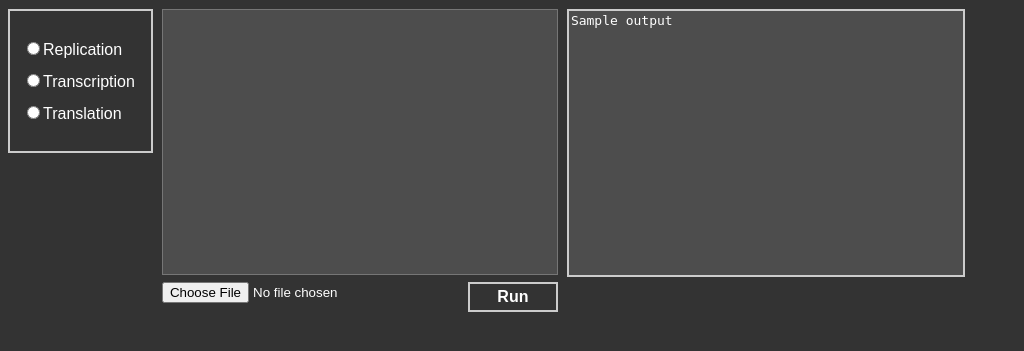
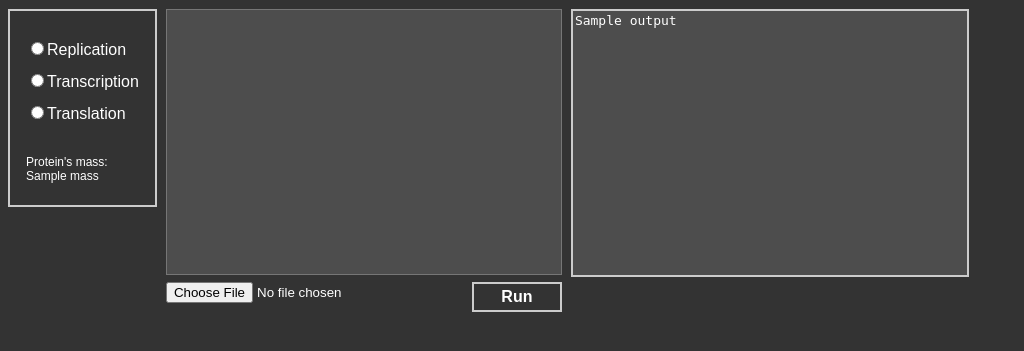
Before and after one commit to kolyat/chainsyn, a Flask app: template web/templates/main.html in a window 1280 px wide. Shown: the part 72-423 px from the top of the page, without its empty margins (0-1024 px from the left). Run offline with Flask 2, Linux system fonts and the light colour scheme; the template is opened without the code that fills it: values that come from a table or form of the project are taken from there, most other values are stand-ins (such as "Sample title", 1, 10 or a date in 2020); some libraries are stand-ins or nearby versions.

Commit message:
Add stats to web interface

```diff
--- a/term.py
+++ b/term.py
@@ -97,7 +97,7 @@ def print_results(screen, chain):
     if chain.stats.get('codons'):
         screen.addstr('Number of codons: {}\n'.format(chain.stats['codons']))
     if type(chain.stats.get('gc-content')) == float:
-        screen.addstr('GC-content: {:f} %\n'.format(chain.stats['gc-content']))
+        screen.addstr('GC-content: {:f} %\n'.format(chain.stats['gc_content']))
     if chain.stats.get('mass'):
         screen.addstr('Protein\'s mass: {}\n'.format(chain.stats['mass']))
     screen.getkey()
--- a/web/static/main.css
+++ b/web/static/main.css
@@ -3,11 +3,11 @@ body, #run, #file_upload {
 	font-family: sans-serif;
 }
 
-.header, .modes, #input_area_area, #result_area, #run {
+.header, .pane, #input_area_area, #result_area, #run {
 	border: 2px solid #CCCCCC;
 }
 
-h1, .mode, #input_area, #result_area, #run, #file_upload {
+h1, .mode, .stat, #input_area, #result_area, #run, #file_upload {
     color: #FFFFFF;
 }
 
@@ -27,7 +27,7 @@ h1 {
 	letter-spacing: 0.25em;
 }
 
-.modes {
+.pane {
 	margin-top: 0px;
 	margin-right: 9px;
 	margin-bottom: 0px;
@@ -35,12 +35,13 @@ h1 {
 	padding-top: 1em;
 	padding-right: 1em;
 	padding-bottom: 1em;
-	padding-left: 0.75em;
+	padding-left: 1em;
 	float: left;
 }
 
-.mode-selector {
-  width: 26px;
+#modes {
+	margin: 0px;
+    padding: 0px;
 }
 
 .mode {
@@ -54,6 +55,29 @@ h1 {
 	margin-left: 0px;
 }
 
+.mode-selector {
+    width: 26px;
+}
+
+#stats {
+	margin-top: 2em;
+	margin-right: 0px;
+	margin-bottom: 0px;
+	margin-left: 0px;
+	padding: 0px;
+}
+
+.stat {
+	font-size: 0.75em;
+	font-weight: 100;
+	text-align: left;
+	padding: 0px;
+    margin-top: 6px;
+	margin-right: 0px;
+	margin-bottom: 6px;
+	margin-left: 0px;
+}
+
 .editor {
  	margin-top: 0px;
  	margin-right: 9px;
@@ -63,7 +87,7 @@ h1 {
 	float: left;
 }
 
-.editor-footer {
+#editor-footer {
  	margin-top: 3px;
 	margin-bottom: 0px;
 	margin-left: 0px;
@@ -93,7 +117,7 @@ h1 {
 	margin: 0px;
 }
 
-.result {
+#result {
  	margin: 0px;
 	padding: 0px;
 	float: left;
--- a/web/templates/main.html
+++ b/web/templates/main.html
@@ -13,20 +13,38 @@
     <h1>chainsyn</h1>
   </div>
   <form name="editor" action="" method="post" enctype="multipart/form-data">
-    <div class="modes">
+    <div class="pane">
+      <div id="modes">
       {% for mode in editor_form.mode %}
         <p class="mode">{{ mode }}{{ mode.label }}</p>
       {% endfor %}
+      </div>
+      {% if stats %}
+      <div id="stats">
+        {% if stats.nucleotides >= 0 %}
+        <p class="stat">Number of nucleotides:<br>{{ stats.nucleotides }}</p>
+        {% endif %}
+        {% if stats.codons >= 0 %}
+        <p class="stat">Number of codons:<br>{{ stats.codons }}</p>
+        {% endif %}
+        {% if stats.gc_content >= 0 %}
+        <p class="stat">GC-content:<br>{{ stats.gc_content }}%</p>
+        {% endif %}
+        {% if stats.mass %}
+        <p class="stat">Protein's mass:<br>{{ stats.mass }}</p>
+        {% endif %}
+      </div>
+      {% endif %}
     </div>
     <div class="editor">
       {{ editor_form.input_area }}
-      <div class="editor-footer">
+      <div id="editor-footer">
         {{ editor_form.file_upload }}
         {{ editor_form.run }}
       </div>
     </div>
   </form>
-  <div class="result">
+  <div id="result">
     <textarea id="result_area">{{ output }}</textarea>
   </div>
 </body>
```
Also changed, not shown: core/processing.py (+9 -1 lines), web/views.py (+9 -2 lines).
